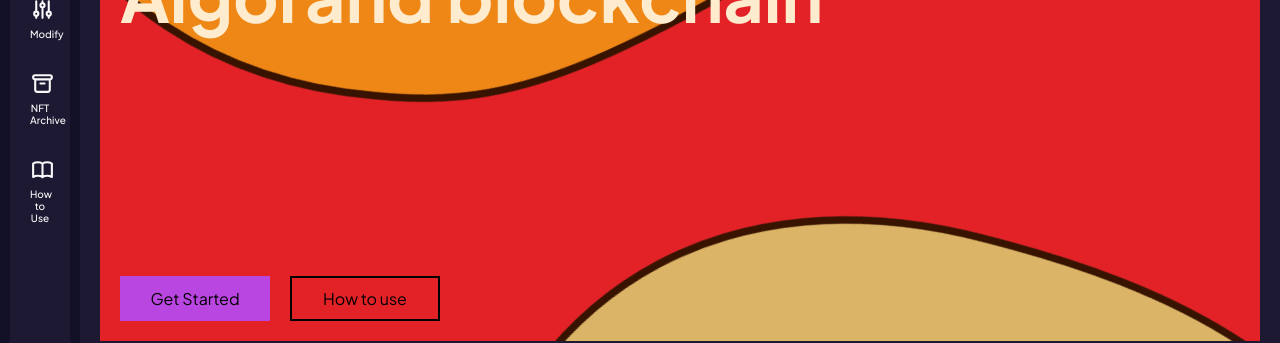
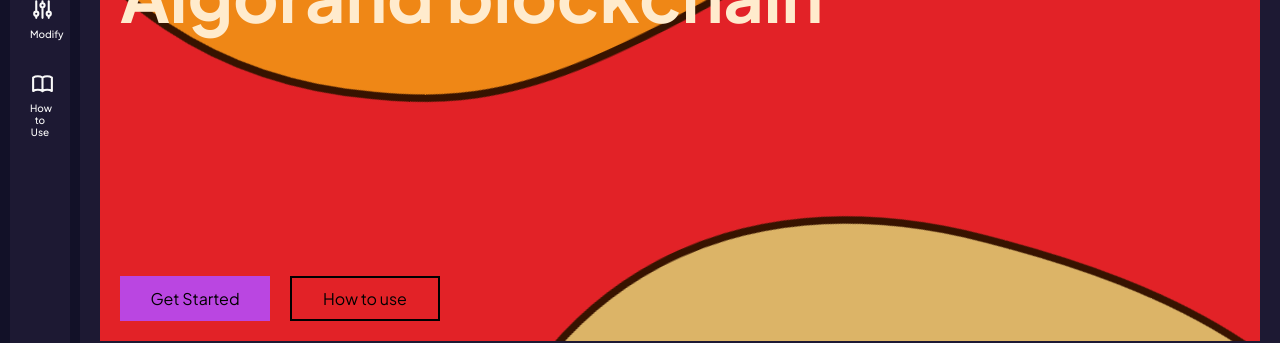
Before and after one commit to thegr8khallie/enefty, a Next.js app: page / in a window 1280 px wide. Shown: the part 270-613 px from the top of the page. Built offline with nearby package versions, Linux system fonts and the light colour scheme.

Commit message:
Chore: Deleted NFT Page

```diff
--- a/reuseables/sidebar/Sidebar.jsx
+++ b/reuseables/sidebar/Sidebar.jsx
@@ -22,11 +22,6 @@ export const Sidebar = () => {
             icon: HiOutlineAdjustments
         },
         {
-            to: '/nfts',
-            text: 'NFT Archive',
-            icon: HiOutlineArchive
-        },
-        {
             to: '/docs',
             text: 'How to Use',
             icon: HiOutlineBookOpen
@@ -41,10 +36,17 @@ export const Sidebar = () => {
                 </li>
                 {navElements.map((i, j) => (
                     <li key={`element${j}`}>
-                        <Link href={i.to}>
-                            {<i.icon />}
-                            <p style={{ fontSize: '1rem' }}>{i.text}</p>
-                        </Link>
+                        {
+                            i.to === '/docs' ? (<a href="http://" target="_blank" rel="noopener noreferrer">
+                                {<i.icon />}
+                                <p style={{ fontSize: '1rem' }}>{i.text}</p>
+                            </a>)
+                                :
+                                (<Link href={i.to}>
+                                    {<i.icon />}
+                                    <p style={{ fontSize: '1rem' }}>{i.text}</p>
+                                </Link>)
+                        }
                     </li>
                 ))}
             </ul>
```
Also changed, not shown: pages/nfts.jsx (deleted, +0 -24 lines).
